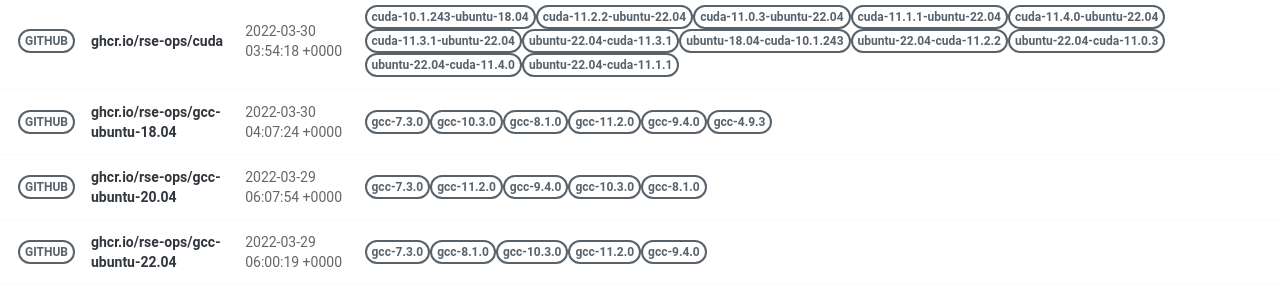
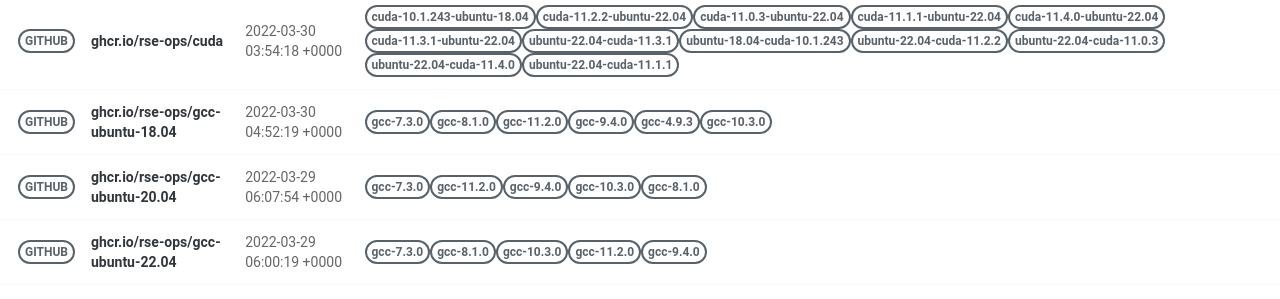
Before and after one commit to rse-ops/docker-images, a Jekyll site: the page built from pages/index.md, in a window 1280 px wide. Shown: the part 502-801 px from the top of the page. Built offline with Jekyll 4.4.1, drawn with Linux system fonts in a browser that asks for light colours; nearby versions of some CDN libraries.

Commit message:
Automated push to update library 2022-03-30

```diff
--- a/_library/ghcr.io-rse-ops-gcc-ubuntu-18.04.md
+++ b/_library/ghcr.io-rse-ops-gcc-ubuntu-18.04.md
@@ -1,7 +1,7 @@
 ---
 layout: container
 name: ghcr.io/rse-ops/gcc-ubuntu-18.04
-updated_at: 2022-03-30 04:07:24.869736
+updated_at: 2022-03-30 04:52:19.017779
 
 
 container_url: https://github.com/orgs/rse-ops/packages/container/package/gcc-ubuntu-18.04
```
Also changed, not shown: other parts of _library/ghcr.io-rse-ops-gcc-ubuntu-18.04.md (+3 -3 lines).
